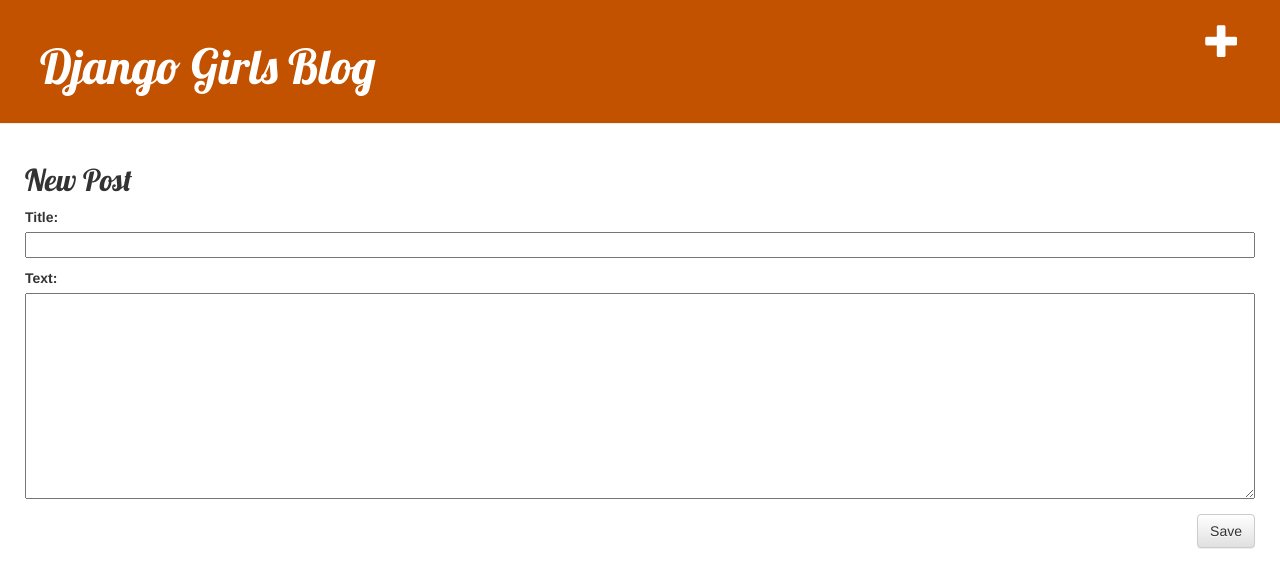
After one commit to g-bhagwanani/blog-website, a Django app: page /post/new/ in a window 1280 px wide. The commit adds this page. Shown: the top 588 px of the page. Run offline with Django 3.2, Linux system fonts and the light colour scheme; some libraries are stand-ins or nearby versions.

Commit message:
Added option to add a new blog

```diff
--- /dev/null
+++ b/blog/forms.py
@@ -0,0 +1,8 @@
+from django import forms
+from .models import Post
+
+class PostForm(forms.ModelForm):
+
+    class Meta:
+        model = Post
+        fields = ('title', 'text')
--- a/blog/templates/blog/base.html
+++ b/blog/templates/blog/base.html
@@ -12,6 +12,7 @@
   </head>
   <body>
       <div class = "page-header">
+          <a href="{% url 'post_new' %}" class="top-menu"><span class="glyphicon glyphicon-plus"></span></a>
           <h1><a href="/">Django Girls Blog</a></h1>
       </div>
 
--- /dev/null
+++ b/blog/templates/blog/post_edit.html
@@ -0,0 +1,10 @@
+{% extends 'blog/base.html' %}
+
+{% block content %}
+  <h2>New Post</h2>
+  <form class="post-form" method="POST">
+    {% csrf_token %}
+    {{ form.as_p }}
+    <button type="submit" class="save btn btn-default">Save</button>
+  </form>
+{% endblock %}
--- a/blog/urls.py
+++ b/blog/urls.py
@@ -4,4 +4,5 @@
 urlpatterns = [
     path('', views.post_list, name='post_list'),
     path('post/<int:pk>/', views.post_detail, name='post_detail'),
+    path('post/new/', views.post_new, name='post_new'),
 ]
--- a/blog/views.py
+++ b/blog/views.py
@@ -1,6 +1,7 @@
-from django.shortcuts import render, get_object_or_404
+from django.shortcuts import render, get_object_or_404, redirect
 from django.utils import timezone
 from .models import Post
+from .forms import PostForm
 
 # Create your views here.
 
@@ -11,3 +12,18 @@
 def post_detail(request, pk):
     post = get_object_or_404(Post, pk=pk)
     return render(request, 'blog/post_detail.html',{'post':post})
+
+def post_new(request):
+    if request.method == "POST":
+        form = PostForm(request.POST)
+
+        if (form.is_valid):
+            post = form.save(commit = False)
+            post.author = request.user
+            post.published_date = timezone.now()
+            post.save()
+            return redirect('post_detail', pk = post.pk)
+
+    form = PostForm()
+
+    return render(request, 'blog/post_edit.html', {'form':form})
```
